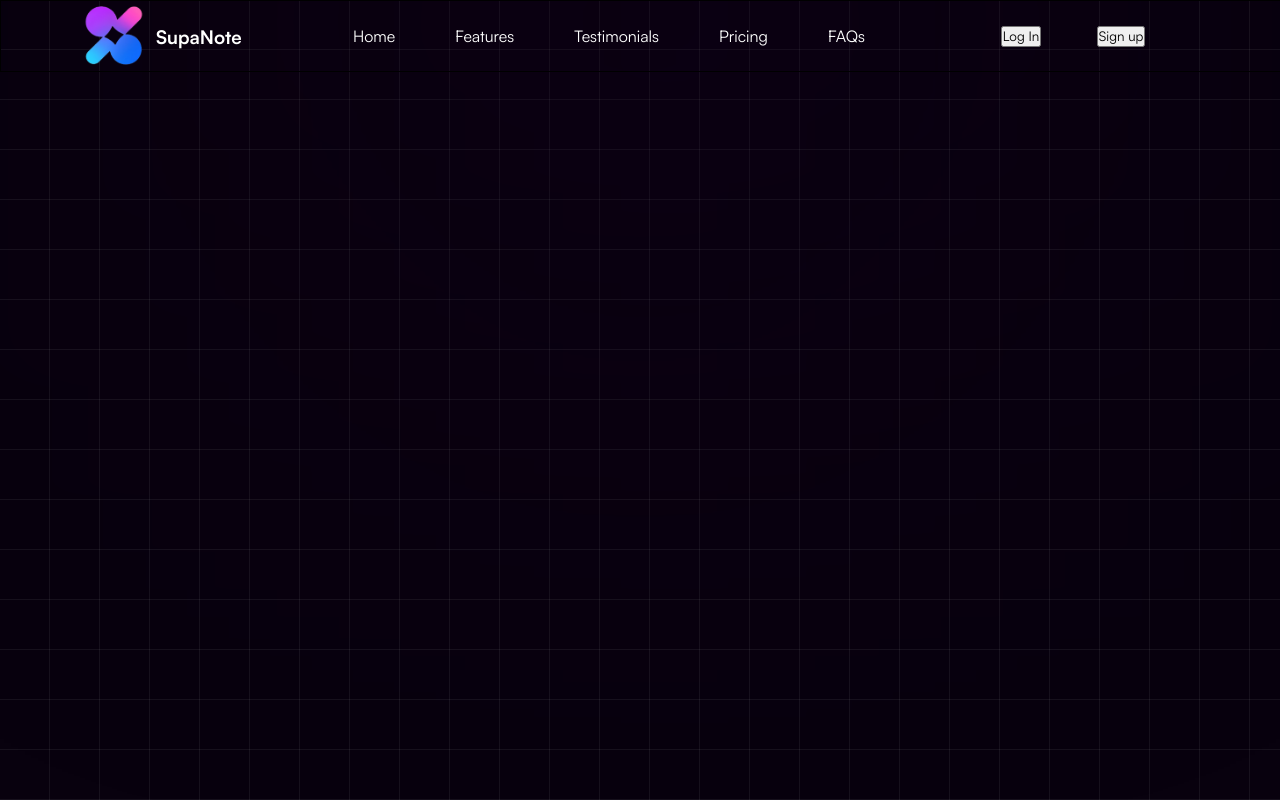
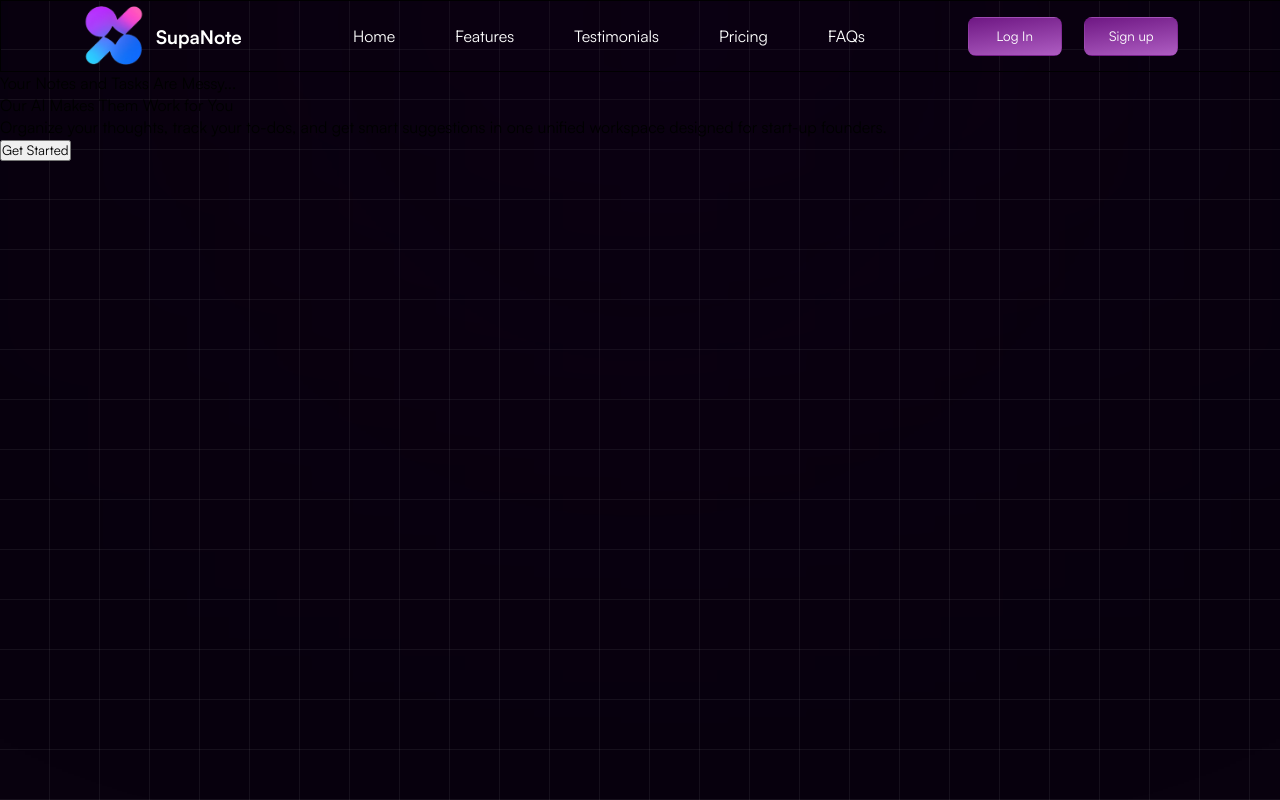
Before and after one commit to OghenefegaOmajene/supanote, a React (Vite) app: page / in a window 1280 px wide. Built offline with nearby package versions, Linux system fonts and the light colour scheme.

Commit message:
Home component

```diff
--- a/src/App.jsx
+++ b/src/App.jsx
@@ -1,5 +1,6 @@
 import { useState } from 'react'
 import Navbar from './components/Navbar/Navbar'
+import Home from './components/Home/Home'
 import './App.css'
 
 function App() {
@@ -7,6 +8,7 @@ function App() {
   return (
     <>
       <Navbar/>
+      <Home/>
     </>
   )
 }
--- /dev/null
+++ b/src/components/Home/Home.jsx
@@ -0,0 +1,16 @@
+import React from 'react'
+
+const Home = () => {
+  return (
+    <div>
+        <p>Your Notes and Tasks Are Messy...</p>
+        <p>Our AI Makes Them Work for You</p>
+
+        <p>Organize your thoughts, track your to-dos, and get smart suggestions in one unified workspace designed for start-up founders.</p>
+
+        <button>Get Started</button>
+    </div>
+  )
+}
+
+export default Home
--- a/src/components/Navbar/Navbar.css
+++ b/src/components/Navbar/Navbar.css
@@ -43,3 +43,14 @@
     align-items: center;
     justify-content: space-evenly;
 }
+
+.navBtn button{
+    border-radius: 8px;
+    padding: 10px 8px;
+    width: 94px;
+    border: 1px solid rgba(111, 24, 132, 0.07);
+    background: transparent;
+    color: white;
+    backdrop-filter: blur(20px);
+    background: linear-gradient(172deg, rgba(111, 24, 132, 1) 0%, rgba(174, 93, 194, 1) 100%);
+}
```
